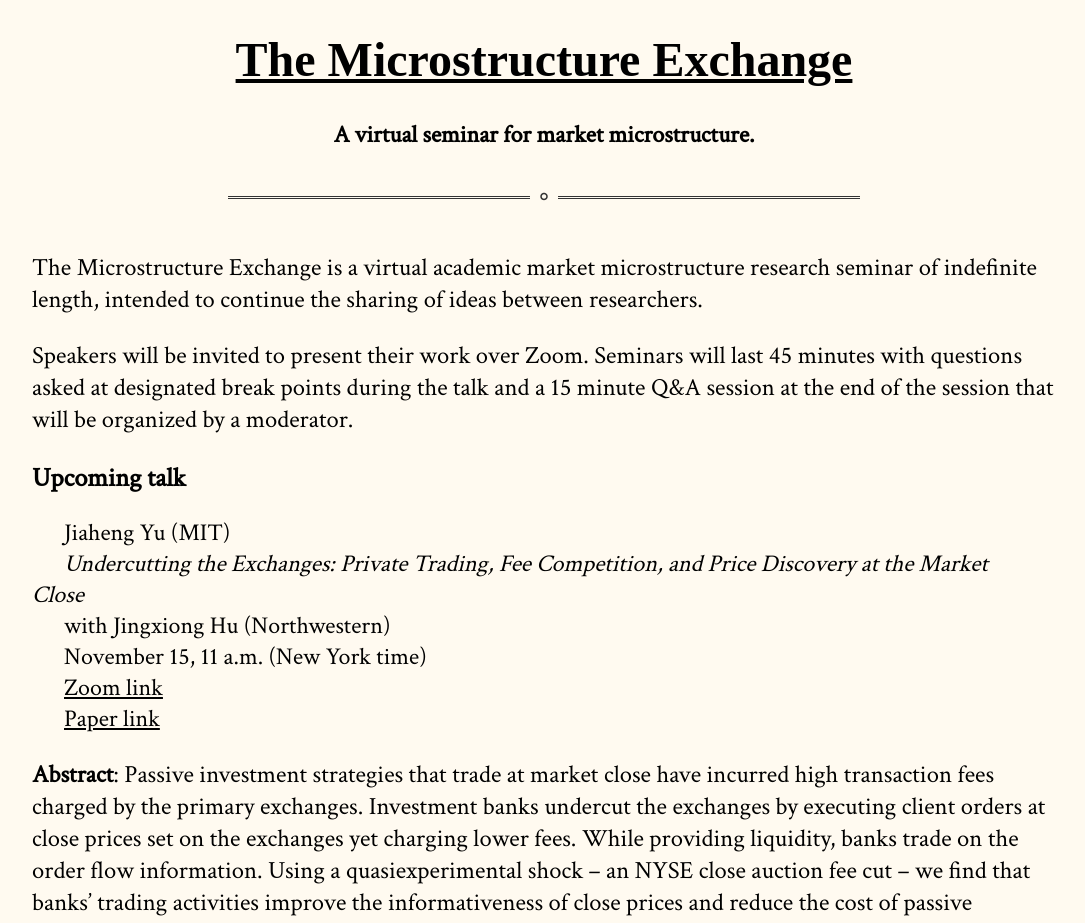
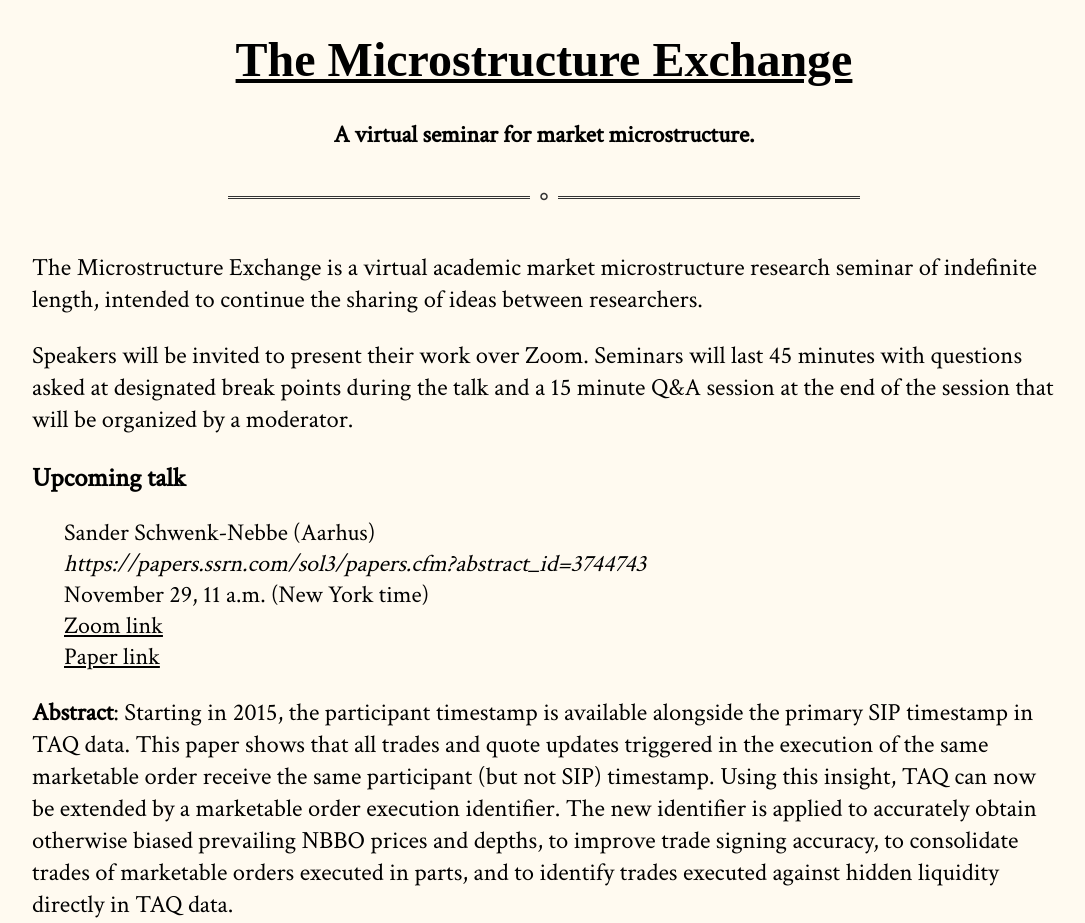
Before and after one commit to cpfiffer/microstructure.exchange, a Jekyll site: the page built from index.md, in a window 1280 px wide and 1400 px high. Shown: the top 923 px of the window, without its empty margins (96-1181 px from the left). Built offline with Jekyll 4.4.1, drawn with Linux system fonts in a browser that asks for light colours; some web fonts are replaced; some of the changed text lies outside the part shown.

Commit message:
Update _config.yml

```diff
--- a/_config.yml
+++ b/_config.yml
@@ -11,16 +11,16 @@ github:
   owner_name: Cameron Pfiffer
 
 speaker-info:
-  speaker-name: "Jiaheng Yu (MIT)"
-  speaker-paper: "Undercutting the Exchanges: Private Trading, Fee Competition, and Price Discovery at the Market Close"
-  coauthors: "Jingxiong Hu (Northwestern)"
-  speaker-date: "November 15, 11 a.m. (New York time)"
+  speaker-name: "Sander Schwenk-Nebbe (Aarhus)"
+  speaker-paper: "https://papers.ssrn.com/sol3/papers.cfm?abstract_id=3744743"
+  # coauthors: "Jingxiong Hu (Northwestern)"
+  speaker-date: "November 29, 11 a.m. (New York time)"
   paper-link: "https://www.dropbox.com/s/molz1qf5v7x5ntf/Undercutting_the_exchanges.pdf?dl=0"
   # paper-link: "/papers/papername.pdf" # If you have a file instead
   webinar-link: "https://stockholmuniversity.zoom.us/j/66623062541"
   # discussant: "Michael Noe (Eurex), Amit Goyal (SFI/Lausanne), and Eric Uhlmann (INSEAD)"
   # slides-link: /slides/RobinhoodSlides_TME.pdf
-  abstract: "Passive investment strategies that trade at market close have incurred high transaction fees charged by the primary exchanges. Investment banks undercut the exchanges by executing client orders at close prices set on the exchanges yet charging lower fees. While providing liquidity, banks trade on the order flow information. Using a quasiexperimental shock – an NYSE close auction fee cut – we find that banks’ trading activities improve the informativeness of close prices and reduce the cost of passive investment strategies. To explain this finding, we propose a model where dual trading improves price discovery. A bank contributes to price discovery by trading on the informativeness of the orders it receives relative to the market. The implications of our model apply generally to scenarios with multiple trading venues where venue operators trade on order flow data. As an application of our results, the common practice of trading on retail order flow information could potentially improve price discovery."
+  abstract: "Starting in 2015, the participant timestamp is available alongside the primary SIP timestamp in TAQ data. This paper shows that all trades and quote updates triggered in the execution of the same marketable order receive the same participant (but not SIP) timestamp. Using this insight, TAQ can now be extended by a marketable order execution identifier. The new identifier is applied to accurately obtain otherwise biased prevailing NBBO prices and depths, to improve trade signing accuracy, to consolidate trades of marketable orders executed in parts, and to identify trades executed against hidden liquidity directly in TAQ data."
 
 # October 4: Markus Baldauf;
 # October 18: Dermot Murphy;
```
